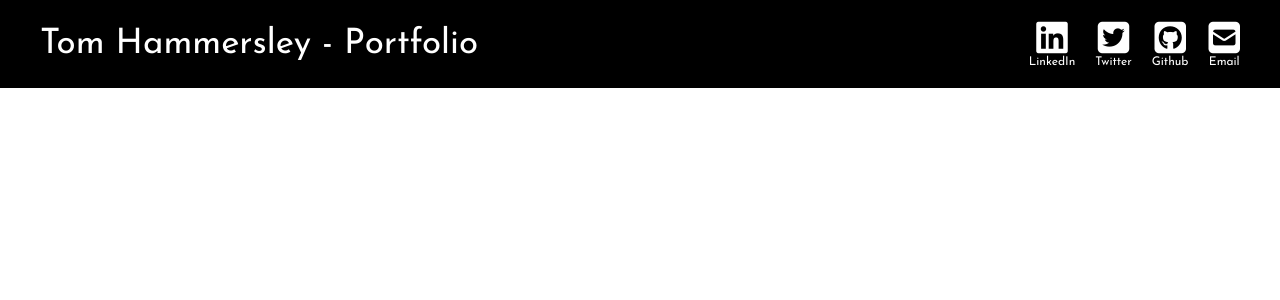
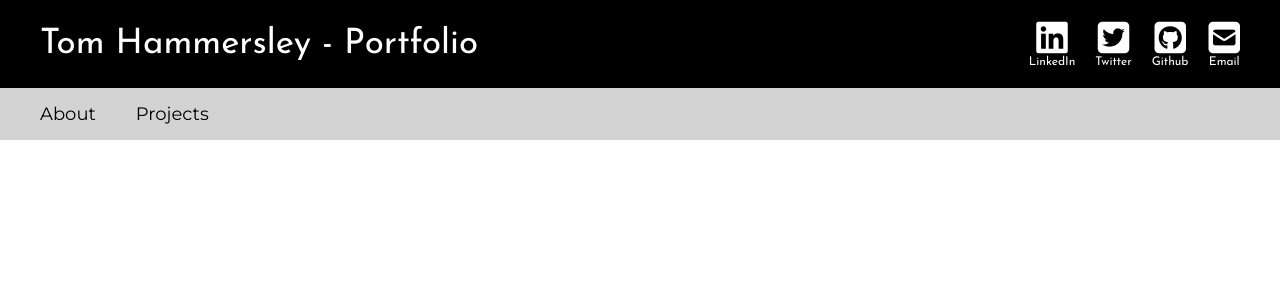
Before and after one commit to scented-wiring/portfolio, a React (Create React App) app: page / in a window 1280 px wide. Shown: the top 300 px of the page. Built offline with nearby package versions, Linux system fonts and the light colour scheme.

Commit message:
add navbar & fonts

```diff
--- a/src/App.css
+++ b/src/App.css
@@ -4,11 +4,11 @@
 }
 
 #header {
+  font-family: "Josefin Sans", sans-serif;
   display: flex;
   background-color: black;
   color: white;
   padding: 20px 0 20px 0;
-  font-family: "Josefin Sans", sans-serif;
   align-items: center;
 }
 
@@ -31,3 +31,14 @@
   align-items: center;
   margin-right: 20px;
 }
+
+#navbar {
+  display: flex;
+  background: lightgray;
+  padding: 15px 0 15px 0;
+  font-size: 18px;
+}
+
+.nav {
+  margin-left: 40px;
+}
--- a/src/App.js
+++ b/src/App.js
@@ -40,6 +40,9 @@ const App = () => {
           </motion.div>
         </div>
       </div>
+      <div id="navbar">
+        <div className="nav">About</div> <div className="nav">Projects</div>
+      </div>
     </div>
   );
 };
--- a/src/index.css
+++ b/src/index.css
@@ -1,4 +1,4 @@
-@import url("https://fonts.googleapis.com/css2?family=Josefin+Sans&display=swap");
+@import url("https://fonts.googleapis.com/css2?family=Josefin+Sans&family=Montserrat&display=swap");
 
 html {
   height: 100%;
@@ -8,6 +8,7 @@ body {
   margin: 0;
   padding: 0;
   height: 100%;
+  font-family: "Montserrat", sans-serif;
 }
 
 #root {
```
Also changed, not shown: 1 other file (tests, documents, lock files or other folders).
